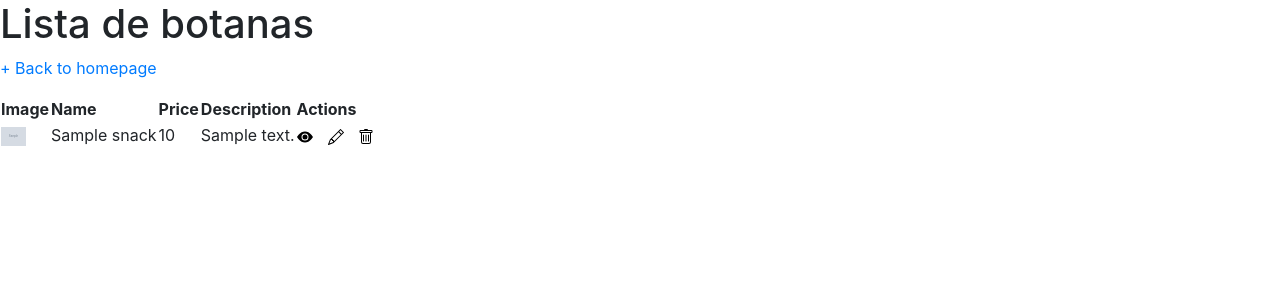
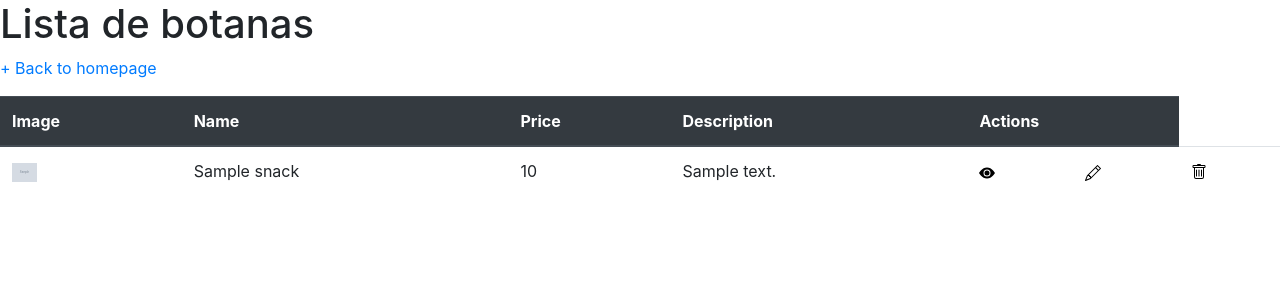
Before and after one commit to Diego448/mini-snacks, a Flask app: page /snacks/all in a window 1280 px wide. Shown: the top 300 px of the page. Run offline with Flask 2, Linux system fonts and the light colour scheme; a database or web service that is not in the repository returns one stand-in record (Sample ...); some libraries are stand-ins or nearby versions.

Commit message:
Updating table

```diff
--- a/templates/snacks_list.html
+++ b/templates/snacks_list.html
@@ -12,8 +12,8 @@
             <a href="{{ url_for('add_snacks') }}">+</a>
             <a href="{{ url_for('homepage') }}">Back to homepage</a>
         </p>
-        <table>
-            <thead>
+        <table class="table">
+            <thead class="thead-dark">
                 <tr>
                     <th>Image</th>
                     <th>Name</th>
```
